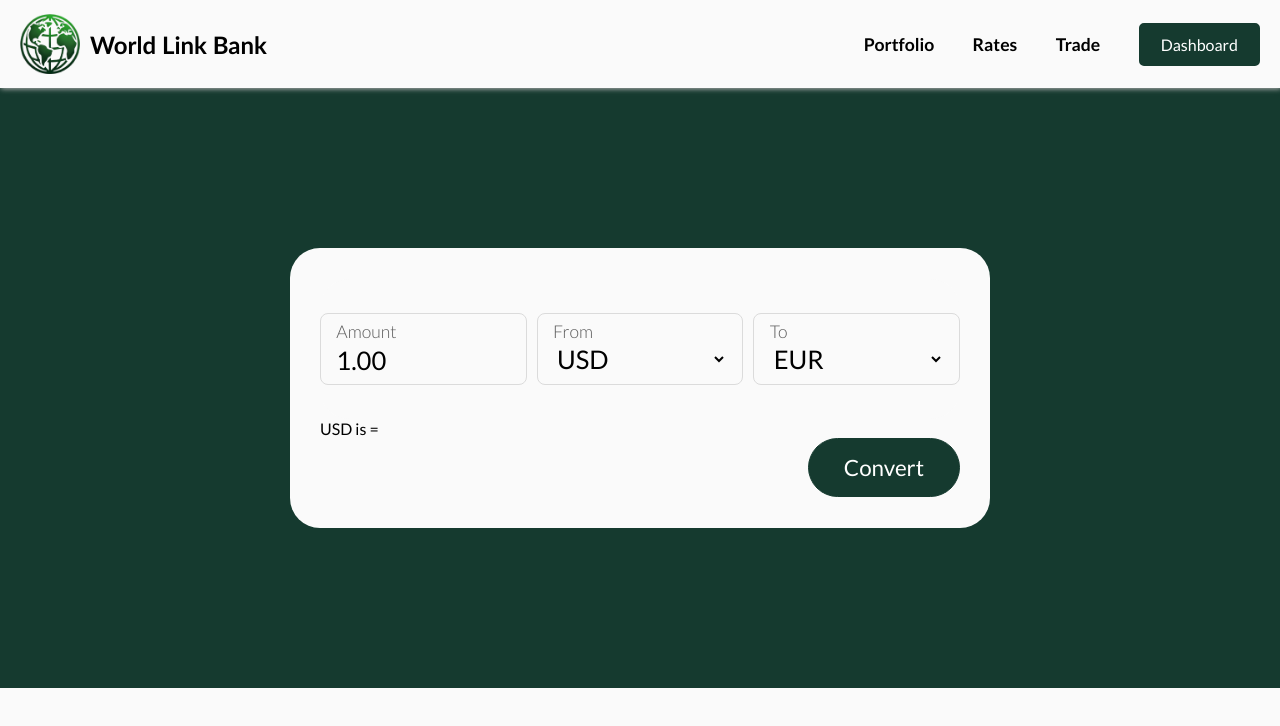
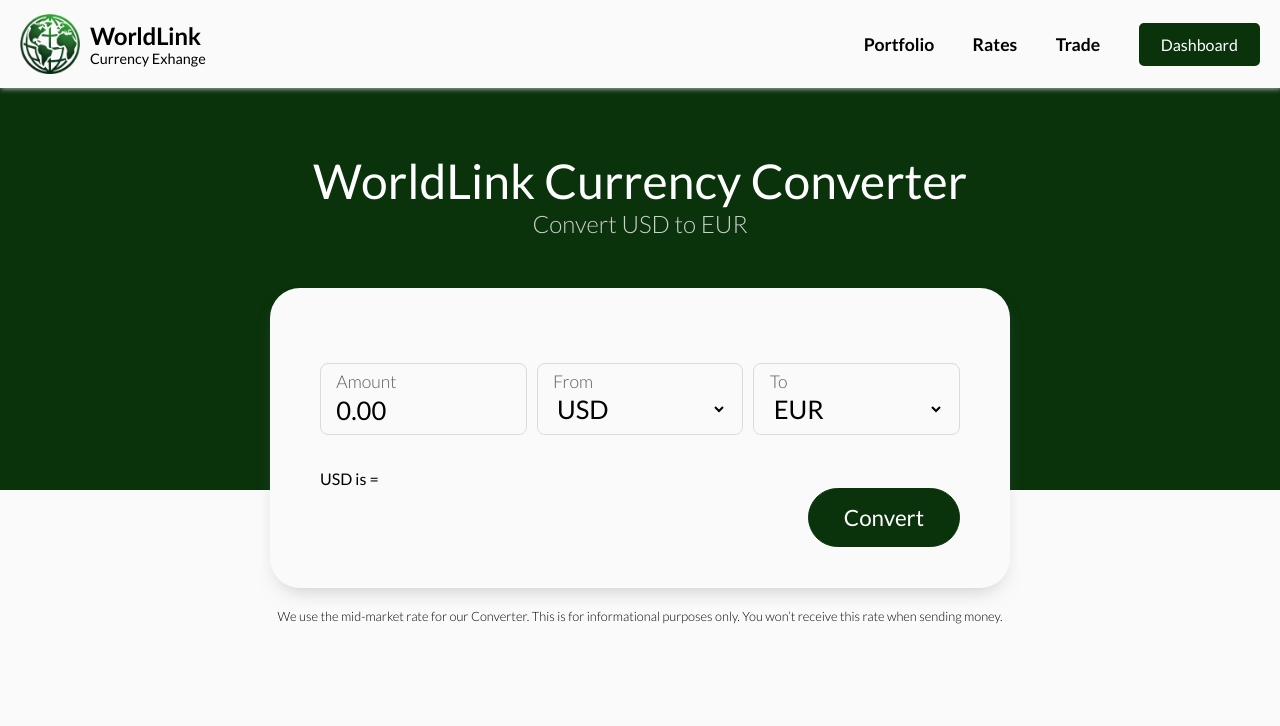
Before and after one commit to jjdubski/WorldLinkBank, a React (Vite) app in the folder northern-hack/: page /trade in a window 1280 px wide. Shown: the top 726 px of the page. Built offline with nearby package versions, Linux system fonts and the light colour scheme.

Commit message:
made everything better

```diff
--- a/northern-hack/src/App.css
+++ b/northern-hack/src/App.css
@@ -1,5 +1,5 @@
 :root{
-  --dark-green: #153a2f;
+  --dark-green: rgba(10,51,12,1);
   --light-green: #326b58;
   --white: #f5f5f5;
   --light-gray: #fafafa;
--- a/northern-hack/src/components/navbar/Navbar.jsx
+++ b/northern-hack/src/components/navbar/Navbar.jsx
@@ -9,7 +9,11 @@ return (
             <div className="left-menu">
                 <Link to="/" className='flexRow'>
                     <img src="./images/logo.png" alt="" className="logo-image" />
-                    <p className="title">World Link Bank</p>
+                    <div className="stacker">
+                        <p className="title">WorldLink</p>
+                        <p className="title-asset">Currency Exhange</p>
+                    </div>
+
                 </Link>
             </div>
         </div>
--- a/northern-hack/src/components/navbar/navbar.css
+++ b/northern-hack/src/components/navbar/navbar.css
@@ -92,3 +92,8 @@
     justify-content: center;
     align-items: center;
 }
+
+.title-asset{
+    font-weight: 400;
+    font-size:0.9rem;
+}
--- a/northern-hack/src/components/tradeUI/tradeUI.css
+++ b/northern-hack/src/components/tradeUI/tradeUI.css
@@ -4,19 +4,21 @@
     height: 600px;
     display: flex;
     justify-content: center;
+    flex-direction: column;
     align-items: center;
-    background-color: var(--dark-green);
+    background: linear-gradient(to bottom, rgba(10,51,12,1)67%, var(--light-gray) 33%);
+    /* border-radius: 50; */
 }
 .trade-cont{
     width: 50%;
     height: 280px;
     border-radius: 30px;
-    padding: 0 30px;
+    padding: 10px 50px;
     min-width: 600px;
     display: flex;
     flex-direction: column;
     justify-content: center;
-
+    box-shadow: 0 10px 20px -10px rgba(134, 134, 134, 0.5);
 }
 
 .top-cont{
@@ -108,7 +110,7 @@
 
 .output-text{
     font-size: 2rem;
-    color: rgb(0, 0, 0);
+    color: var(--dark-green);
     font-weight: 700;
 }
 
@@ -124,3 +126,33 @@
     font-weight: 400;
     color: rgb(92, 92, 92);
 }
+
+.h1-trade{
+    font-weight: 400;
+    font-size: 3rem;
+    background-color: transparent;
+    color: white;
+}
+
+.convert-text{
+    background-color: transparent;
+    color:rgb(206, 206, 206);
+    font-weight: 300;
+    font-size: 1.5rem;
+}
+
+.text-cont-trade-u{
+    display: flex;
+    flex-direction: column;
+    background-color: transparent;
+    justify-content: center;
+    align-items: center;
+    margin-bottom: 50px;
+}
+
+.bottom-text{
+    margin-top: 20px;
+    font-weight: 300;
+    font-size: 0.8rem;
+    color:black;
+}
--- a/northern-hack/src/components/tradeUI/tradeUI.jsx
+++ b/northern-hack/src/components/tradeUI/tradeUI.jsx
@@ -36,6 +36,11 @@ const TradeUI = () => {
 
     return (
         <div className='tradeUI'>
+            <div className="text-cont-trade-u">
+                <p className="h1-trade">WorldLink Currency Converter</p>
+                <p className="convert-text">Convert {fromCurrency} to {toCurrency}</p>
+            </div>
+
             <div className="trade-cont">
             <div className="top-cont">
                     <div className="converter">
@@ -45,7 +50,7 @@ const TradeUI = () => {
                             id="amount"
                             value={amount}
                             onChange={(e) => setAmount(e.target.value)}
-                            placeholder="1.00"
+                            placeholder="0.00"
                         />
                     </div>
                     <div className="converter">
@@ -106,8 +111,8 @@ const TradeUI = () => {
                     </button>
                 </div>
                 </div>
-
             </div>
+            <p className="bottom-text">We use the mid-market rate for our Converter. This is for informational purposes only. You won’t receive this rate when sending money.</p>
         </div>
     );
 };
--- a/northern-hack/src/components/welcome/welcome.css
+++ b/northern-hack/src/components/welcome/welcome.css
@@ -15,7 +15,6 @@
     font-weight: 600;
     font-size: 4rem;
     text-align: center;
-    margin-bottom: 20px;
 }
 
 h3{
```
